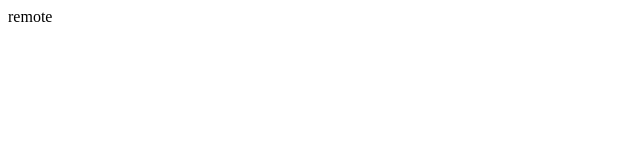
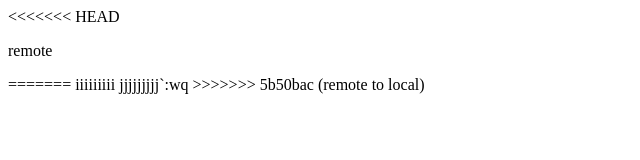
Before and after one commit to mogaveer/Magic, a plain HTML site: page index.html in a window 1280 px wide. Shown: the whole page, without its empty margins (0-640 px from the left). Drawn offline with Linux system fonts and the light colour scheme.

Commit message:
remote to local

```diff
--- a/index.html
+++ b/index.html
@@ -1,4 +1,11 @@
 <head>
 </head>
 <modn>
+<<<<<<< HEAD
 <p>remote</p>
+=======
+<nieg>
+iiiiiiiii
+jjjjjjjjj`:wq
+
+>>>>>>> 5b50bac (remote to local)
```
